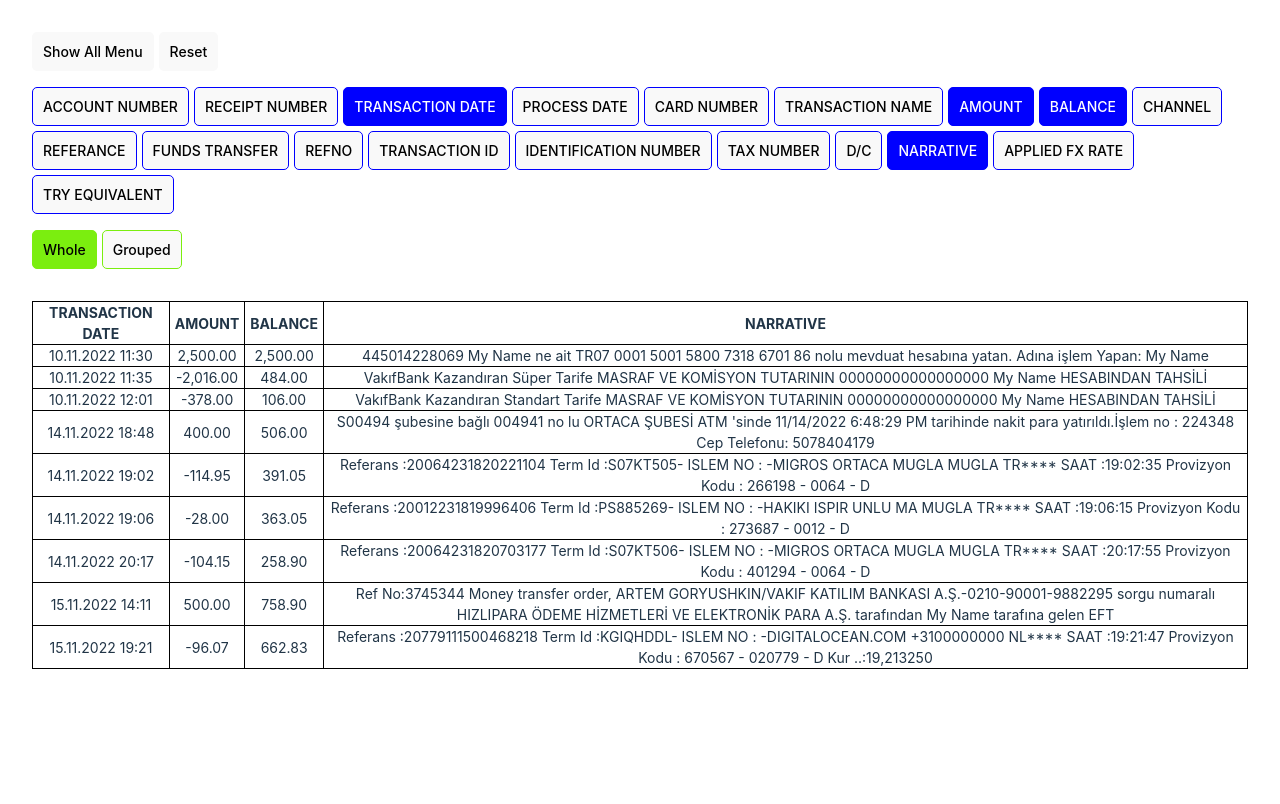
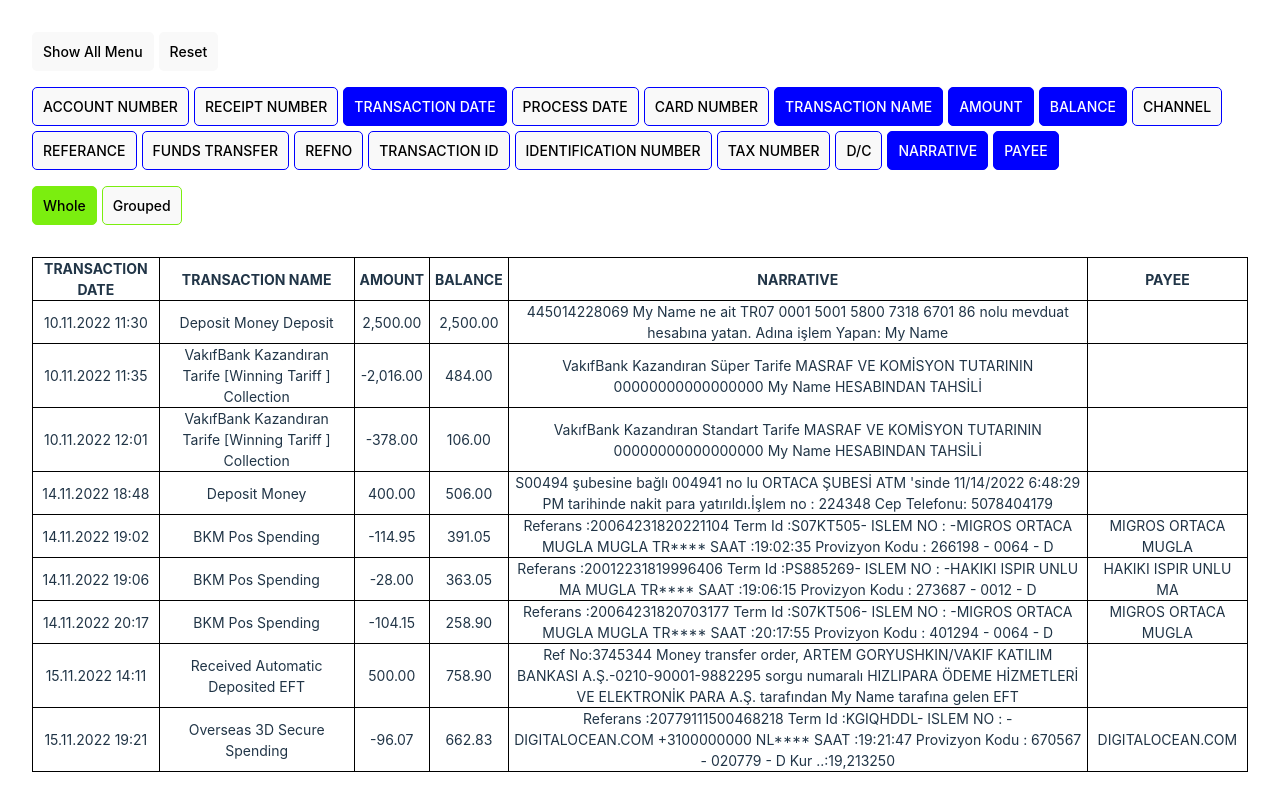
Before and after one commit to gorushkin/parser_UI, a React (Vite) app: page / in a window 1280 px wide. Built offline with nearby package versions, Linux system fonts and the light colour scheme.

Commit message:
feat: add payee column, refactoring

```diff
--- a/src/Menu/Menu.tsx
+++ b/src/Menu/Menu.tsx
@@ -1,5 +1,4 @@
-import { TableMode } from '../PageTwo/PageTwo';
-import { Item, Row } from '../parser';
+import { Column, Property, TableMode } from '../types';
 import { cn } from '../utils';
 import style from './Menu.module.scss';
 
@@ -8,23 +7,23 @@ const MenuButton = ({
   isActive,
   onClick,
 }: {
-  onClick: (key: string) => void;
+  onClick: (key: Property) => void;
   isActive: boolean;
-  item: Item;
+  item: Column;
 }) => {
   const buttonClassName = isActive
     ? cn(style.button, style.buttonHeader, style.buttonHeaderActive)
     : cn(style.button, style.buttonHeader);
 
   return (
-    <button onClick={() => onClick(item.key)} className={buttonClassName}>
-      {item.displayValue}
+    <button onClick={() => onClick(item as Property)} className={buttonClassName}>
+      {item}
     </button>
   );
 };
 
 export const Menu = ({
-  headers,
+  columns,
   activeList,
   handleButtonClick,
   handleMenuReset,
@@ -32,14 +31,16 @@ export const Menu = ({
   mode,
   onClick,
 }: {
-  headers: Row;
+  columns: Column[];
   activeList: string[];
-  handleButtonClick: (key: string) => void;
+  handleButtonClick: (key: Property) => void;
   handleMenuReset: () => void;
   handleShowAllMenuCLick: () => void;
   mode: TableMode;
   onClick: (mode: TableMode) => void;
 }) => {
+  console.log('headers: ', columns);
+
   return (
     <div className={style.wrapper}>
       <div className={style.controls}>
@@ -51,12 +52,12 @@ export const Menu = ({
         </button>
       </div>
       <div className={style.menu}>
-        {headers.map((item) => (
+        {columns.map((item) => (
           <MenuButton
             onClick={handleButtonClick}
-            key={item.key}
+            key={item}
             item={item}
-            isActive={activeList.includes(item.displayValue)}
+            isActive={activeList.includes(item)}
           />
         ))}
       </div>
--- a/src/PageTwo/PageTwo.tsx
+++ b/src/PageTwo/PageTwo.tsx
@@ -4,31 +4,38 @@ import { Parser } from '../parser';
 import style from './PageTwo.module.scss';
 import { Menu } from '../Menu';
 import { Table } from '../Table';
+import { Header, Property, TableMode } from '../types';
+import { columns } from '../constants';
 
-export type TableMode = 'groups' | 'whole';
-
-const columns = ['TRANSACTION DATE', 'TRANSACTION NAME', 'AMOUNT', 'BALANCE', 'NARRATIVE'];
+const visibleColumns: Property[] = [
+  'TRANSACTION DATE',
+  'TRANSACTION  NAME',
+  'AMOUNT',
+  'BALANCE',
+  'NARRATIVE',
+  'PAYEE',
+];
 
 const parser = new Parser();
 
 export const PageTwo = () => {
-  const [activeList, setActiveList] = useState(columns);
+  const [activeList, setActiveList] = useState(visibleColumns);
   const { fileInfo } = useExportContext();
   const [tableMode, setTableMode] = useState<TableMode>('whole');
 
   const handleModeButtonClick = (mode: TableMode) => {
-    setTableMode(mode)
+    setTableMode(mode);
   };
 
   const parsedData = parser.parse(fileInfo.content);
 
   if (!parsedData) return null;
 
-  const { headers, operations } = parsedData;
+  const { operations } = parsedData;
 
-  const filteredHeaders = headers.map((item) => ({
-    ...item,
-    isVisible: activeList.includes(item.displayValue),
+  const filteredHeaders: Header[] = columns.map((item) => ({
+    key: item,
+    isVisible: activeList.includes(item),
   }));
 
   const filteredOperations = operations.map((row) =>
@@ -38,22 +45,22 @@ export const PageTwo = () => {
     }))
   );
 
-  const handleButtonClick = (key: string): void => {
+  const handleButtonClick = (key: Property): void => {
     setActiveList((state) =>
       activeList.includes(key) ? state.filter((item) => item !== key) : [...state, key]
     );
   };
 
-  const handleShowAllMenuCLick = () => setActiveList(headers.map((item) => item.key));
+  const handleShowAllMenuCLick = () => setActiveList(columns);
 
   return (
     <div className={style.wrapper}>
       <div className={style.menuWrapper}>
         <Menu
           handleShowAllMenuCLick={handleShowAllMenuCLick}
-          handleMenuReset={() => setActiveList(columns)}
+          handleMenuReset={() => setActiveList(visibleColumns)}
           handleButtonClick={handleButtonClick}
-          headers={headers}
+          columns={columns}
           activeList={activeList}
           mode={tableMode}
           onClick={handleModeButtonClick}
--- a/src/Table/Table.tsx
+++ b/src/Table/Table.tsx
@@ -1,21 +1,19 @@
-import React from 'react';
-import { TableMode } from '../PageTwo/PageTwo';
-import { Row, Rows } from '../parser';
+import { Row, Header, TableMode } from '../types';
 import style from './Table.module.scss';
 
-const TableHeader = ({ headers }: { headers: Row }) => (
+const TableHeader = ({ headers }: { headers: Header[] }) => (
   <thead>
     <tr>
       {headers
         .filter((item) => item.isVisible)
         .map((item) => (
-          <th key={item.key}>{item.displayValue}</th>
+          <th key={item.key}>{item.key}</th>
         ))}
     </tr>
   </thead>
 );
 
-const GroupedBody = ({ operations }: { operations: Rows }) => {
+const GroupedBody = ({ operations }: { operations: Row[] }) => {
   return (
     <tbody>
       {operations.map((row, rowIndex) => (
@@ -35,7 +33,7 @@ const GroupedBody = ({ operations }: { operations: Rows }) => {
   );
 };
 
-const WholeBody = ({ operations }: { operations: Rows }) => {
+const WholeBody = ({ operations }: { operations: Row[] }) => {
   return (
     <tbody>
       {operations.map((row, rowIndex) => (
@@ -55,7 +53,7 @@ const WholeBody = ({ operations }: { operations: Rows }) => {
   );
 };
 
-const mappingTableBody: Record<TableMode, ({ operations }: { operations: Rows }) => JSX.Element> = {
+const mappingTableBody: Record<TableMode, ({ operations }: { operations: Row[] }) => JSX.Element> = {
   whole: WholeBody,
   groups: GroupedBody,
 };
@@ -65,8 +63,8 @@ export const Table = ({
   operations,
   mode,
 }: {
-  headers: Row;
-  operations: Rows;
+  headers: Header[];
+  operations: Row[];
   mode: TableMode;
 }) => {
   const Body = mappingTableBody[mode];
@@ -74,7 +72,7 @@ export const Table = ({
   return (
     <table className={style.table}>
       <TableHeader headers={headers} />
-      <Body operations={operations}/>
+      <Body operations={operations} />
     </table>
   );
 };
--- /dev/null
+++ b/src/constants.ts
@@ -0,0 +1,47 @@
+import { Column, Property, PropertyType } from './types';
+
+export const columns: Property[] = [
+  'ACCOUNT NUMBER',
+  'RECEIPT NUMBER',
+  'TRANSACTION DATE',
+  'PROCESS DATE',
+  'CARD NUMBER',
+  'TRANSACTION  NAME',
+  'AMOUNT',
+  'BALANCE',
+  'CHANNEL',
+  'REFERANCE',
+  'FUNDS TRANSFER',
+  'REFNO',
+  'TRANSACTION ID',
+  'IDENTIFICATION NUMBER',
+  'TAX NUMBER',
+  'D/C',
+  'NARRATIVE',
+  'PAYEE',
+];
+
+export const payeeColumn: Column = 'PAYEE';
+
+export const ColumnsTypes: Record<Property, PropertyType> = {
+  'ACCOUNT NUMBER': 'number',
+  'RECEIPT NUMBER': 'number',
+  'TRANSACTION DATE': 'date',
+  'PROCESS DATE': 'date',
+  'CARD NUMBER': 'number',
+  'TRANSACTION  NAME': 'string',
+  AMOUNT: 'number',
+  BALANCE: 'number',
+  CHANNEL: 'string',
+  REFERANCE: 'string',
+  'FUNDS TRANSFER': 'string',
+  REFNO: 'number',
+  'TRANSACTION ID': 'number',
+  'IDENTIFICATION NUMBER': 'number',
+  'TAX NUMBER': 'number',
+  'D/C': 'string',
+  NARRATIVE: 'string',
+  'APPLIED FX RATE': 'number',
+  'TRY EQUIVALENT': 'number',
+  PAYEE: 'string',
+};
--- a/src/parser.ts
+++ b/src/parser.ts
@@ -1,61 +1,7 @@
-type Value = string | Date | number;
+import { ColumnsTypes, payeeColumn } from './constants';
+import { Item, PropertyType, Property, Value, Row, Column } from './types';
 
-export type Item = {
-  key: string;
-  value: Value;
-  copyValue: string;
-  displayValue: string;
-  isVisible: boolean;
-};
-
-export type Row = Item[];
-
-export type Rows = Row[];
-
-type PropertyType = 'number' | 'date' | 'string';
-
-type Property =
-  | 'ACCOUNT NUMBER'
-  | 'RECEIPT NUMBER'
-  | 'TRANSACTION DATE'
-  | 'PROCESS DATE'
-  | 'CARD NUMBER'
-  | 'TRANSACTION  NAME'
-  | 'AMOUNT'
-  | 'BALANCE'
-  | 'CHANNEL'
-  | 'REFERANCE'
-  | 'FUNDS TRANSFER'
-  | 'REFNO'
-  | 'TRANSACTION ID'
-  | 'IDENTIFICATION NUMBER'
-  | 'TAX NUMBER'
-  | 'D/C'
-  | 'NARRATIVE'
-  | 'APPLIED FX RATE'
-  | 'TRY EQUIVALENT';
-
-const ColumnsTypes: Record<Property, PropertyType> = {
-  'ACCOUNT NUMBER': 'number',
-  'RECEIPT NUMBER': 'number',
-  'TRANSACTION DATE': 'date',
-  'PROCESS DATE': 'date',
-  'CARD NUMBER': 'number',
-  'TRANSACTION  NAME': 'string',
-  AMOUNT: 'number',
-  BALANCE: 'number',
-  CHANNEL: 'string',
-  REFERANCE: 'string',
-  'FUNDS TRANSFER': 'string',
-  REFNO: 'number',
-  'TRANSACTION ID': 'number',
-  'IDENTIFICATION NUMBER': 'number',
-  'TAX NUMBER': 'number',
-  'D/C': 'string',
-  NARRATIVE: 'string',
-  'APPLIED FX RATE': 'number',
-  'TRY EQUIVALENT': 'number',
-};
+export interface ExtendItem extends Item {}
 
 class Parser {
   data: string[] | null;
@@ -68,14 +14,8 @@ class Parser {
     return line.split('\t').map((item) => item.trim());
   }
 
-  getHeaders(line: string): Row {
-    return this.parseLine(line).map((item, i) => ({
-      key: item.trim(),
-      value: item.trim(),
-      isVisible: true,
-      copyValue: item.trim(),
-      displayValue: item.trim(),
-    }));
+  getHeaders(line: string): Column[] {
+    return this.parseLine(line).map((item) => item.trim());
   }
 
   private parseDate(value: string) {
@@ -112,24 +52,47 @@ class Parser {
     return mapping[type](value);
   }
 
-  private getOperations(lines: string[], headers: Row): Rows {
-    return lines
-      .filter((item) => !!item)
-      .map((row) =>
-        this.parseLine(row).map((item, i) => {
-          const type = ColumnsTypes[headers[i].key as Property];
+  private getOperations(lines: string[], headers: Column[]): Row[] {
+    const filteredLines = lines.filter((item) => !!item);
+    const convertedLines = filteredLines.map((row) => {
+      const parsedRows = this.parseLine(row);
 
-          const { copyValue, value, displayValue } = this.convertValue(item, type);
+      const convertedRows = parsedRows.reduce((acc: Row, item, i) => {
+        const property = headers[i] as Property;
+        const type = ColumnsTypes[property];
 
-          return {
-            key: headers[i].key,
-            copyValue,
-            value,
-            displayValue,
+        const { copyValue, value, displayValue } = this.convertValue(item, type);
+
+        const currentItem: Item = {
+          key: headers[i] as Property,
+          copyValue,
+          value,
+          displayValue,
+          isVisible: true,
+        };
+
+        if (property === 'NARRATIVE') {
+          const splittedValue = displayValue.split('    ');
+          const payee = displayValue.includes('Referans') ? splittedValue[1].slice(1) : '';
+
+          const payeeItem: Item = {
+            key: 'PAYEE',
+            copyValue: payee,
+            value: payee,
+            displayValue: payee,
             isVisible: true,
           };
-        })
-      );
+
+          return [...acc, currentItem, payeeItem];
+        }
+
+        return [...acc, currentItem];
+      }, []);
+
+      return convertedRows;
+    });
+
+    return convertedLines;
   }
 
   parse(data: string | null) {
@@ -144,9 +107,10 @@ class Parser {
     const rawOperations = this.data.slice(1);
 
     const headers = this.getHeaders(rawHeaders);
-    const operations = this.getOperations(rawOperations, headers);
+    const headersWithExtraColumns = [...headers, payeeColumn];
+    const operations = this.getOperations(rawOperations, headersWithExtraColumns);
 
-    return { headers, operations };
+    return { headers: headersWithExtraColumns, operations };
   }
 }
 
--- /dev/null
+++ b/src/types.ts
@@ -0,0 +1,39 @@
+export type Value = string | Date | number;
+export type Column = string;
+export type Header = { key: Column; isVisible: boolean };
+
+export interface Item {
+  key: Property;
+  value: Value;
+  copyValue: string;
+  displayValue: string;
+  isVisible: boolean;
+}
+
+export type Row = Item[];
+
+export type PropertyType = 'number' | 'date' | 'string';
+
+export type Property =
+  | 'ACCOUNT NUMBER'
+  | 'RECEIPT NUMBER'
+  | 'TRANSACTION DATE'
+  | 'PROCESS DATE'
+  | 'CARD NUMBER'
+  | 'TRANSACTION  NAME'
+  | 'AMOUNT'
+  | 'BALANCE'
+  | 'CHANNEL'
+  | 'REFERANCE'
+  | 'FUNDS TRANSFER'
+  | 'REFNO'
+  | 'TRANSACTION ID'
+  | 'IDENTIFICATION NUMBER'
+  | 'TAX NUMBER'
+  | 'D/C'
+  | 'NARRATIVE'
+  | 'APPLIED FX RATE'
+  | 'TRY EQUIVALENT'
+  | 'PAYEE';
+
+export type TableMode = 'groups' | 'whole';
```
